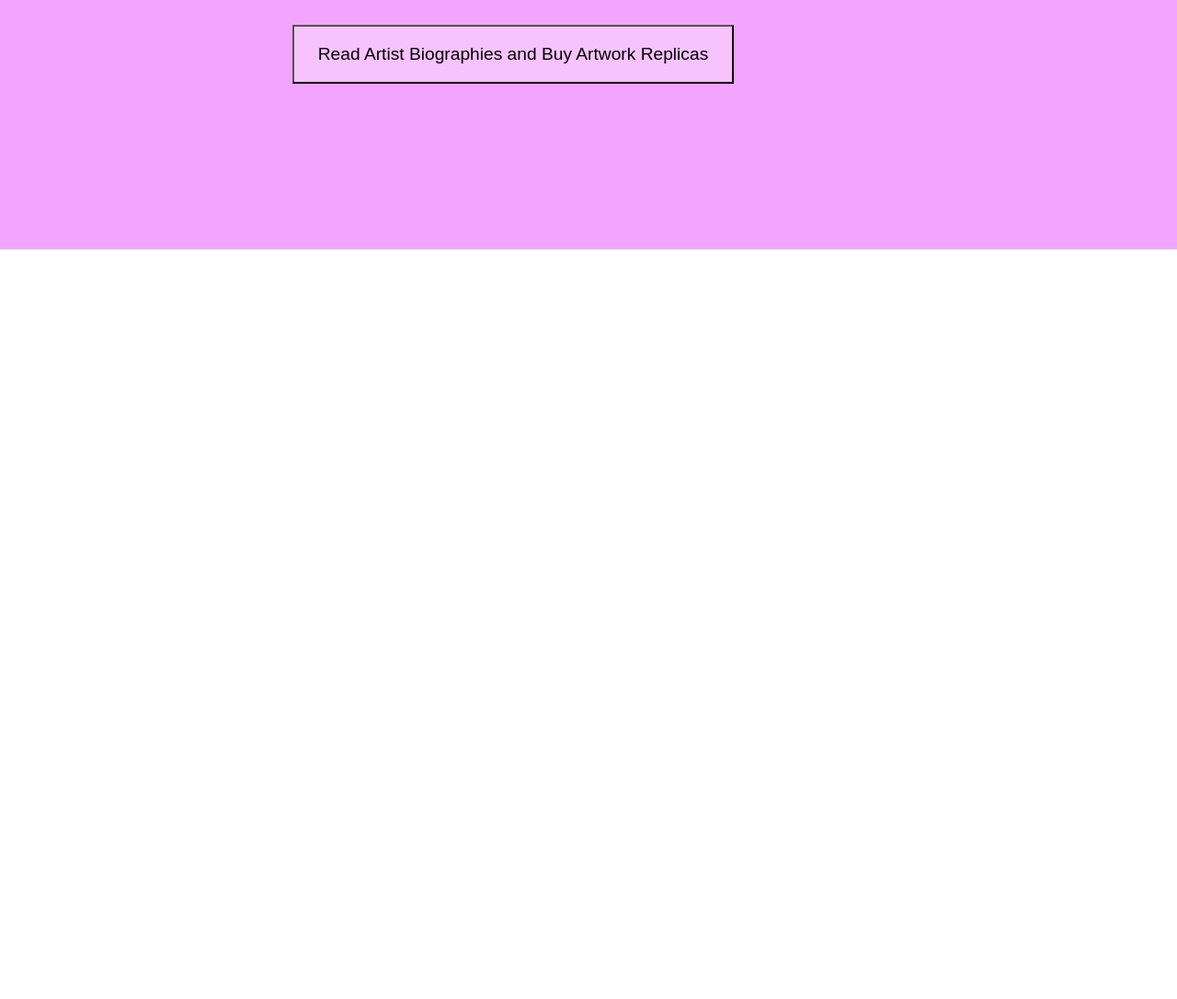
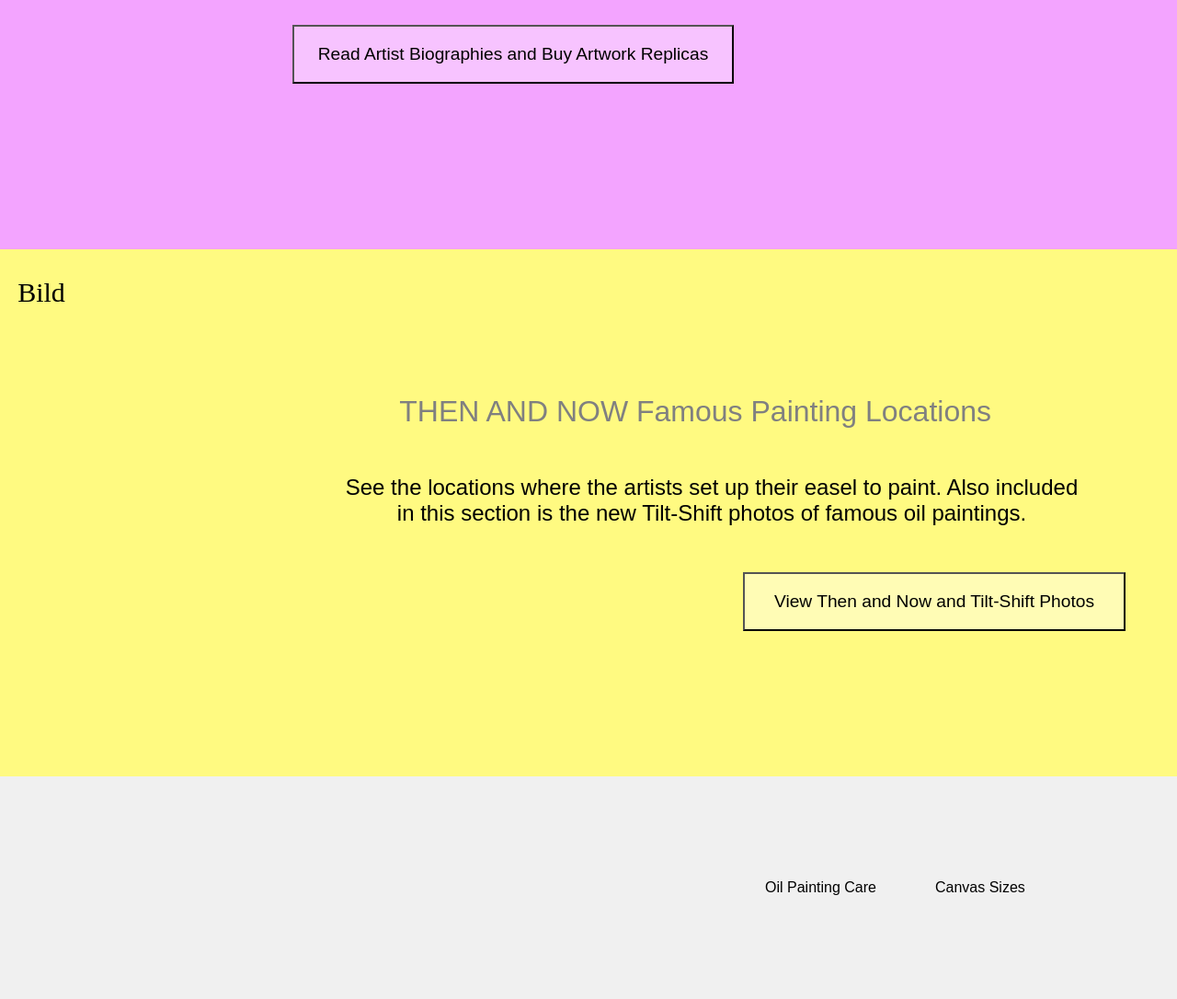
Before and after one commit to AlbinHellman/galleryy, a website: page gallery-server/views/index.html in a window 1280 px wide. Shown: the part 8269-9355 px from the top of the page at 92% size. Before the commit the page ends 8540 px from the top, so only its background shows below. Drawn offline with Linux system fonts and the light colour scheme.

Commit message:
galleryy

```diff
--- a/gallery-server/views/index.html
+++ b/gallery-server/views/index.html
@@ -1007,6 +1007,93 @@ form.example::after {
 }
 
 
+.item36 { grid-area: header; }
+.item37 { grid-area: bild; }
+.item38 { grid-area: main; }
+.item39 { grid-area: right; }
+.item40 { grid-area: footer; }
+
+.grid-container5 {
+  background-color: #FFFA81;
+  display: grid;
+  grid-template-areas:
+    'bild header header header header header'
+    'bild main main main right right'
+    'bild footer footer footer footer footer';
+  grid-gap: 10px;
+  padding: 10px;
+}
+
+.grid-container5 > div {
+  text-align: center;
+  padding: 20px 0;
+  font-size: 30px;
+}
+
+
+
+.item36 h1 {
+  font-family: Arial, Helvetica, sans-serif;
+  font-weight: normal;
+  font-size: 2rem;
+  text-align: right;
+  padding-right: 12rem;
+  padding-top: 8rem;
+}
+
+.item39 p {
+  width: 50rem;
+  font-size: 1.5rem;
+  text-align: center;
+  float: right;
+  padding-right: 6rem;
+  font-family: Arial, Helvetica, sans-serif;
+}
+
+.item40 button {
+
+  height: 4rem;
+  width: 26rem;
+  background-color: #FFFCB5;
+  margin-left: 42rem;
+  margin-bottom: 8rem;
+
+
+}
+
+.item40 button:hover {
+  background-color: rgb(248, 228, 245);
+}
+
+.item40 p {
+
+  font-size: 1.2rem;
+
+}
+
+.footer {
+  background-color: #F0F0F0;
+  padding: 5rem;
+}
+
+
+
+
+
+.footer-link {
+  padding: 2rem;
+}
+
+.upper-footer  {
+  display: flex;
+  padding-left: 45rem;
+}
+
+
+
+
+
+
 
 
 
@@ -1198,6 +1285,23 @@ form.example::after {
   </div>
 </div>
 
+<div class="card9">
+  <div class="grid-container5">
+    <div class="item36"><h1>THEN AND NOW Famous Painting Locations</h1></div>
+    <div class="item37">Bild</div>
+    <div class="item39"><p>See the locations where the artists set up their easel to paint.
+      Also included in this section is the new Tilt-Shift photos of famous oil paintings.</p></div>
+    <div class="item40"><a href="#"><button><p>View Then and Now and Tilt-Shift Photos</p></button></a></div>
+  </div>
+
+</div>
+<div class="footer">
+  <div class="upper-footer">
+  <div class="footer-link"><a href="#"><p>Oil Painting Care</p></a></div>
+  <div class="footer-link"><a href="#"><p>Canvas Sizes</p></a></div>
+</div>
+</div>
+
 
     </div>
 
```
